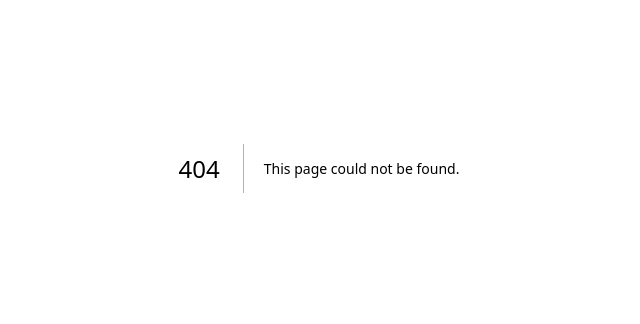
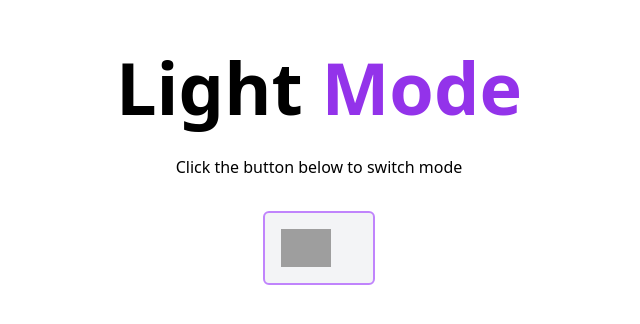
Before and after one commit to roranger216/landing-page-rse, a Next.js app: page /components/darkmode in a window 1280 px wide. Before the commit this address had no page. Shown: the part 232-556 px from the top of the page, without its empty margins (321-961 px from the left). Built offline with nearby package versions, Linux system fonts and the light colour scheme; grey boxes are pictures that could not be loaded.

Commit message:
create darkmode

```diff
--- /dev/null
+++ b/src/pages/components/darkmode.tsx
@@ -0,0 +1,48 @@
+import Image from 'next/image';
+import { useState, useEffect } from 'react';
+import { useTheme } from 'next-themes';
+
+
+export default function Home() {
+  const { systemTheme, theme, setTheme } = useTheme();
+  const [mounted, setMounted] = useState(false);
+
+  useEffect(() => {
+    setMounted(true);
+  }, []);
+
+  if (!mounted) return null;
+  const currentTheme = theme === 'system' ? systemTheme : theme;
+
+  return (
+    <div className="grid place-items-center h-screen">
+      <div>
+        <h1 className="text-7xl font-bold text-center">
+          {currentTheme === 'dark' ? 'Dark' : 'Light'}{' '}
+          <span className="text-purple-600">Mode</span>
+        </h1>
+        <p className="dark:text-purple-600 my-8 text-center">
+          Click the button below to switch mode
+        </p>
+        <div className="flex justify-center">
+          {currentTheme === 'dark' ? (
+            <button
+              className="bg-black-700 hover:bg-black w-28 rounded-md border-purple-400 border-2 p-4"
+              onClick={() => setTheme('light')}
+            >
+              {' '}
+              <Image src="/sun.svg" alt="logo" height="50px" width="50px" />
+            </button>
+          ) : (
+            <button
+              className="bg-gray-100 w-28 rounded-md border-purple-400 border-2 p-4 hover:bg-gray-300"
+              onClick={() => setTheme('dark')}
+            >
+              <Image src="/moon.svg" alt="logo" height="50px" width="50px" />
+            </button>
+          )}
+        </div>
+      </div>
+    </div>
+  );
+}
--- a/tailwind.config.js
+++ b/tailwind.config.js
@@ -1,3 +1,5 @@
+
+
 /** @type {import('tailwindcss').Config} */
 module.exports = {
   content: [
@@ -10,6 +12,7 @@ module.exports = {
   ],
   theme: {
     extend: {},
+
   },
   plugins: [],
 };
```
Also changed, not shown: package.json (+5 -3 lines), 1 other file (tests, documents, lock files or other folders).
